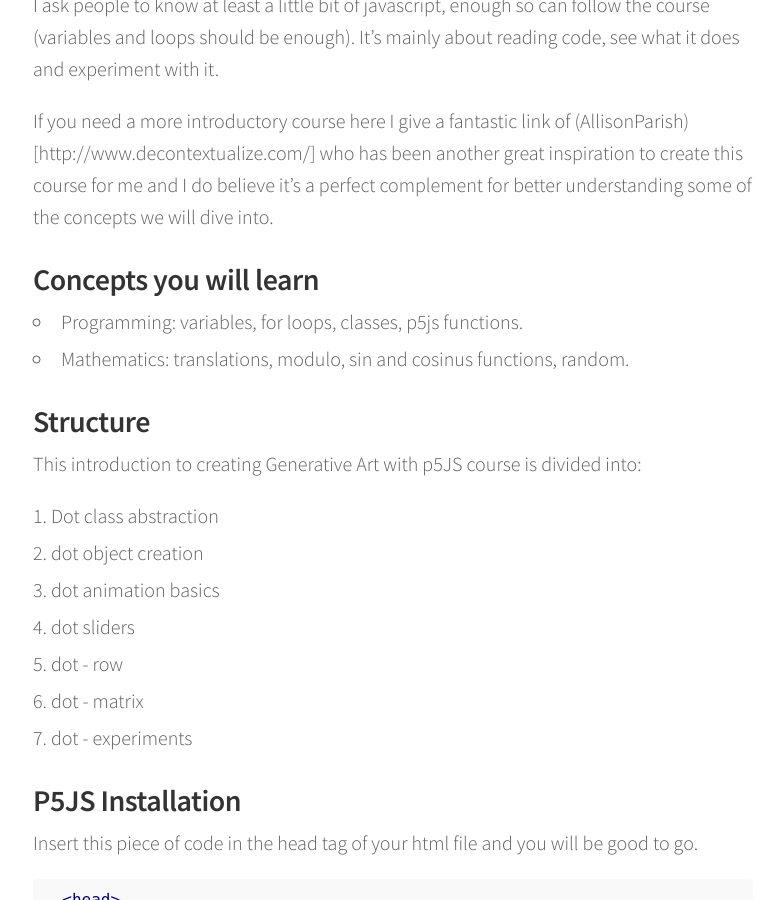
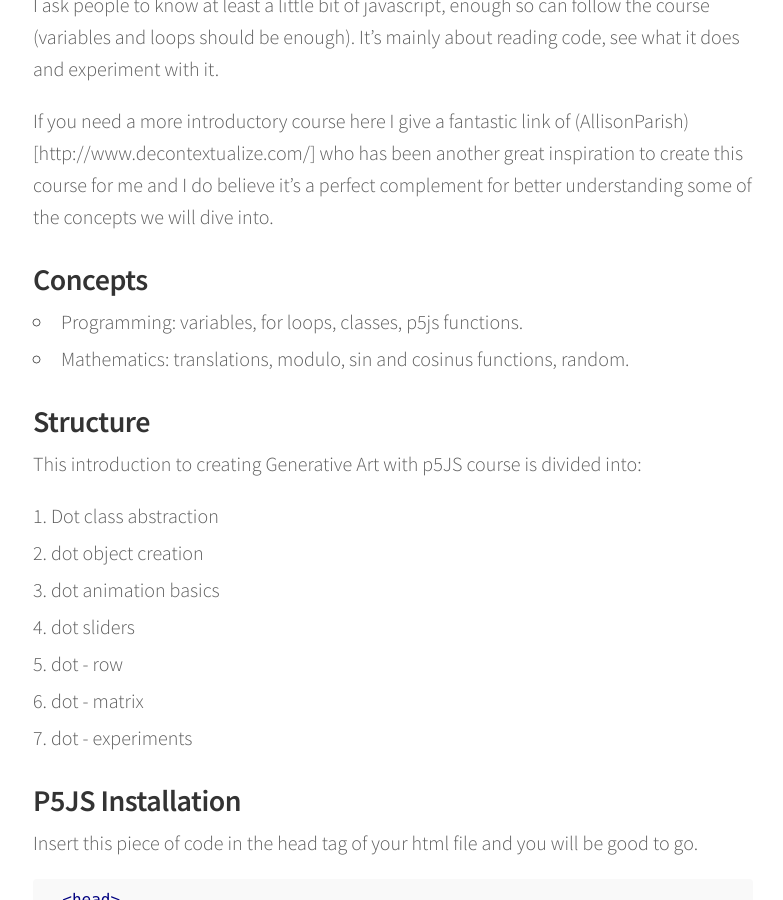
Before and after one commit to bernatferragut/FutureWeb-blog, a Jekyll site: the page built from _posts/08-10-18-FW-Generativ Art Course.md, in a window 1280 px wide and 900 px high, scrolled down 1606 px. Shown: the whole window, without its empty margins (247-1030 px from the left). Built offline with Jekyll 4.4.1, drawn with Linux system fonts in a browser that asks for light colours; nearby versions of some CDN libraries; comment, search, counter and statistics services are not loaded.

Commit message:
Update 08-10-18-FW-Generativ Art Course.md

```diff
--- a/_posts/08-10-18-FW-Generativ Art Course.md
+++ b/_posts/08-10-18-FW-Generativ Art Course.md
@@ -48,7 +48,7 @@ I ask people to know at least a little bit of javascript, enough so can follow t
 
 If you need a more introductory course here I give a fantastic link of (AllisonParish)[http://www.decontextualize.com/] who has been another great inspiration to create this course for me and I do believe it's a perfect complement for better understanding some of the concepts we will dive into.
 
-### Concepts you will learn
+### Concepts
 * Programming: variables, for loops, classes, p5js functions.
 * Mathematics: translations, modulo, sin and cosinus functions, random.
 
```
